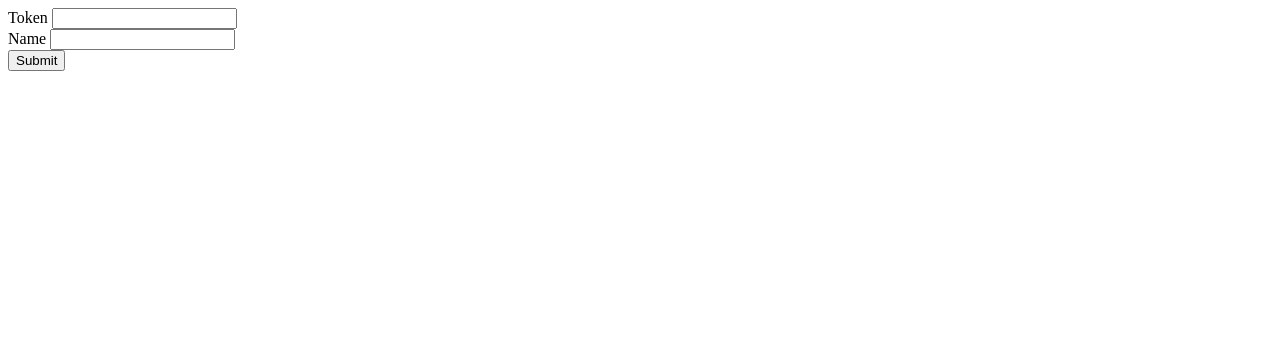
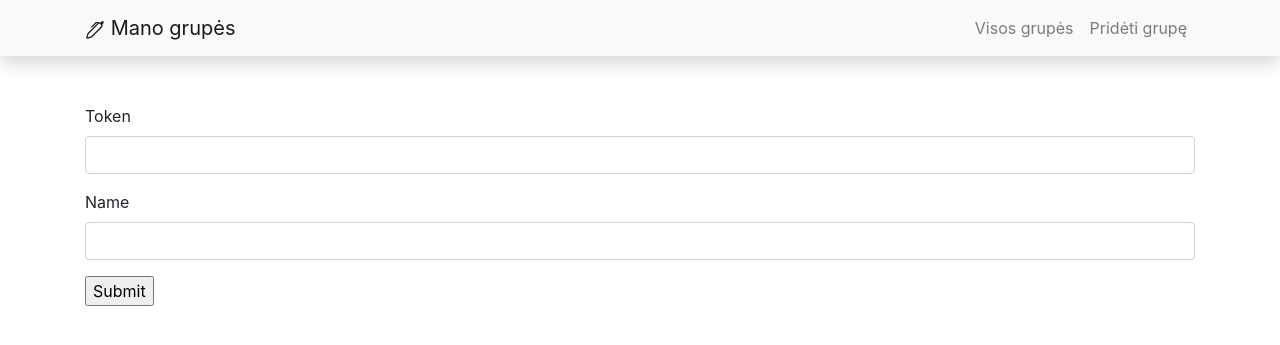
Before and after one commit to DonatasNoreika/grupes_api_client, a Flask app: page /add_band in a window 1280 px wide. Shown: the top 345 px of the page. Run offline with Flask 2, Linux system fonts and the light colour scheme; some libraries are stand-ins or nearby versions.

Commit message:
Added base.html

```diff
--- a/templates/add_band.html
+++ b/templates/add_band.html
@@ -1,10 +1,5 @@
-<!DOCTYPE html>
-<html lang="en">
-<head>
-    <meta charset="UTF-8">
-    <title>Title</title>
-</head>
-<body>
+{% extends "base.html" %}
+{% block content %}
   <form method="post" action="">
       {{ form.hidden_tag() }}
       <div class="form-group">
@@ -17,5 +12,4 @@
       </div>
       {{ form.submit }}
   </form>
-</body>
-</html>
+{% endblock %}
--- /dev/null
+++ b/templates/base.html
@@ -0,0 +1,47 @@
+<!DOCTYPE html>
+<html lang="en">
+<head>
+  {% block title %}<title>Mano tinklaraštis</title>{% endblock %}
+  <meta charset="utf-8">
+  <meta name="viewport" content="width=device-width, initial-scale=1">
+  <link rel="stylesheet" href="https://stackpath.bootstrapcdn.com/bootstrap/4.1.3/css/bootstrap.min.css" integrity="sha384-MCw98/SFnGE8fJT3GXwEOngsV7Zt27NXFoaoApmYm81iuXoPkFOJwJ8ERdknLPMO" crossorigin="anonymous">
+  <link rel="stylesheet" href="https://cdnjs.cloudflare.com/ajax/libs/font-awesome/4.7.0/css/font-awesome.min.css">
+
+  <script src="https://cdn.tiny.cloud/1/nxc8e2kwaduvatzyy3fc3wwlderx6cw0ihij2jxkpmtw53su/tinymce/5/tinymce.min.js" referrerpolicy="origin"></script>
+
+</head>
+<body>
+
+<!-- Navigation -->
+<nav class="navbar navbar-expand-lg navbar-light bg-light static-top mb-5 shadow">
+  <div class="container">
+    <a class="navbar-brand" href="#">
+    <svg class="bi bi-pen" width="1em" height="1em" viewBox="0 0 16 16" fill="currentColor" xmlns="http://www.w3.org/2000/svg">
+      <path fill-rule="evenodd" d="M5.707 13.707a1 1 0 0 1-.39.242l-3 1a1 1 0 0 1-1.266-1.265l1-3a1 1 0 0 1 .242-.391L10.086 2.5a2 2 0 0 1 2.828 0l.586.586a2 2 0 0 1 0 2.828l-7.793 7.793zM3 11l7.793-7.793a1 1 0 0 1 1.414 0l.586.586a1 1 0 0 1 0 1.414L5 13l-3 1 1-3z"/>
+      <path fill-rule="evenodd" d="M9.854 2.56a.5.5 0 0 0-.708 0L5.854 5.855a.5.5 0 0 1-.708-.708L8.44 1.854a1.5 1.5 0 0 1 2.122 0l.293.292a.5.5 0 0 1-.707.708l-.293-.293z"/>
+      <path d="M13.293 1.207a1 1 0 0 1 1.414 0l.03.03a1 1 0 0 1 .03 1.383L13.5 4 12 2.5l1.293-1.293z"/>
+    </svg>
+    Mano grupės</a>
+    <button class="navbar-toggler" type="button" data-toggle="collapse" data-target="#navbarResponsive" aria-controls="navbarResponsive" aria-expanded="false" aria-label="Toggle navigation">
+          <span class="navbar-toggler-icon"></span>
+        </button>
+    <div class="collapse navbar-collapse" id="navbarResponsive">
+      <ul class="navbar-nav ml-auto">
+        <li class="nav-item">
+          <a class="nav-link" href="/bands">Visos grupės</a>
+        </li>
+        <li class="nav-item">
+          <a class="nav-link" href="/add_band">Pridėti grupę</a>
+        </li>
+        <li class="nav-item">
+        </li>
+      </ul>
+    </div>
+  </div>
+</nav>
+
+<div class="container">
+{% block content %}{% endblock %}
+</div>
+  </body>
+</html>
```
Also changed, not shown: templates/bands.html (+3 -11 lines).
